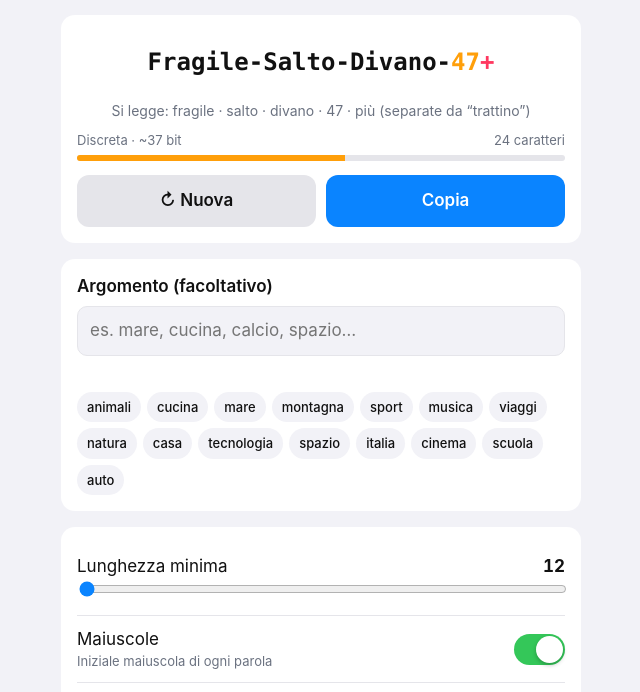
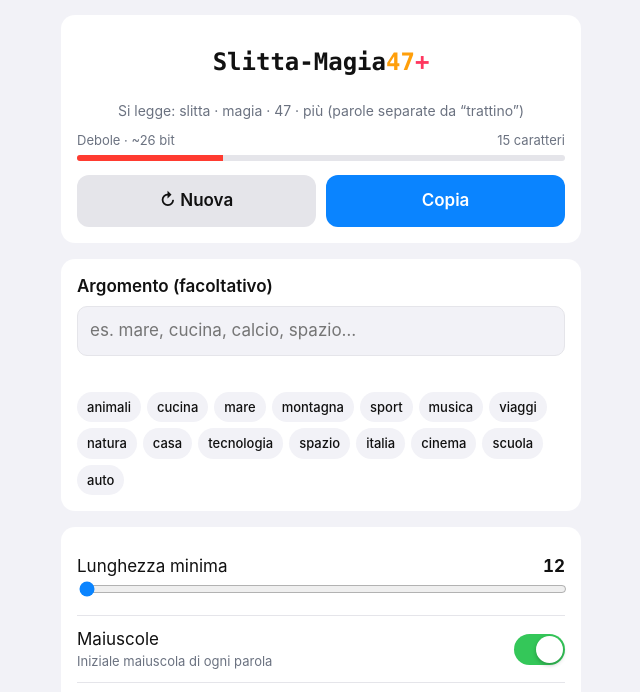
Before and after one commit to iltacc/parolina, a plain HTML site: page index.html in a window 1280 px wide. Shown: the part 90-782 px from the top of the page, without its empty margins (319-959 px from the left). Drawn offline with Linux system fonts and the light colour scheme.

Commit message:
Password più corte: lunghezza vicina a quella scelta, numero e simbolo attaccati
Co-Authored-By: Claude Opus 5.5 <noreply@anthropic.com>
Claude-Session: https://claude.ai/code/session_01PaQZo3KGyFHFAp6kxXrpuf

```diff
--- a/index.html
+++ b/index.html
@@ -118,7 +118,7 @@
     <div class="row">
       <div>Separatore</div>
       <select id="sep">
-        <option value="-">trattino  -</option>
+        <option value="-" selected>trattino  -</option>
         <option value=".">punto  .</option>
         <option value="_">underscore  _</option>
         <option value="">nessuno</option>
@@ -186,10 +186,26 @@ function generate() {
   const tail = num + sp;
 
   const words = [];
-  const build = () => words.join(sep) + (tail ? sep + tail : "");
-  while (build().length < len || words.length < (themes.length ? 4 : 3)) {
-    let w = pick(pool);
-    if (words.includes(w) && pool.length > 10) continue;
+  let bits = 0;
+  // Numero e simbolo attaccati all'ultima parola: "Gatto-Luna47!"
+  const build = () => words.join(sep) + tail;
+  // Sceglie le parole in modo da arrivare vicino alla lunghezza richiesta
+  while (build().length < len || words.length < 2) {
+    const used = build().length + (words.length ? sep.length : 0);
+    const rem = len - used;
+    let cand;
+    if (words.length >= 1 && rem <= 8) {
+      // ultima parola: deve chiudere la lunghezza senza sforare troppo
+      const r = Math.max(rem, 3);
+      cand = pool.filter(w => w.length >= r && w.length <= r + 2);
+      if (cand.length < 5) cand = pool.filter(w => w.length >= r);
+    } else {
+      cand = pool.filter(w => w.length <= 6);
+    }
+    cand = cand.filter(w => !words.some(x => x.toLowerCase() === w));
+    if (!cand.length) cand = pool;
+    const w = pick(cand);
+    bits += Math.log2(cand.length);
     words.push(up ? w[0].toUpperCase() + w.slice(1) : w);
   }
   current = build();
@@ -203,10 +219,9 @@ function generate() {
   const parts = words.map(w => w.toLowerCase());
   if (num) parts.push(num);
   if (sp) parts.push(SAY[sp]);
-  $("say").textContent = "Si legge: " + parts.join(" · ") + (sep ? `  (separate da “${SAY[sep]}”)` : "");
+  $("say").textContent = "Si legge: " + parts.join(" · ") + (sep ? `  (parole separate da “${SAY[sep]}”)` : "");
 
   // Stima della robustezza (entropia in bit)
-  let bits = words.length * Math.log2(pool.length);
   if (dig) bits += Math.log2(90);
   if (spc) bits += Math.log2(SPECIALI.length);
   const b = Math.round(bits);
--- a/sw.js
+++ b/sw.js
@@ -1,5 +1,5 @@
 // Cache per funzionare anche offline
-const CACHE = "parolina-v1";
+const CACHE = "parolina-v2";
 const FILES = ["./", "index.html", "words.js", "manifest.webmanifest", "icon-180.png", "icon-512.png"];
 self.addEventListener("install", e => e.waitUntil(caches.open(CACHE).then(c => c.addAll(FILES))));
 self.addEventListener("activate", e => e.waitUntil(
```
